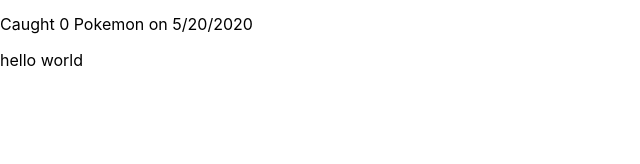
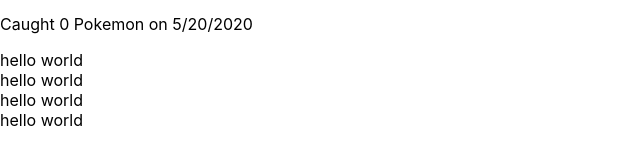
Before and after one commit to minwwgo/pokedex, a React (Create React App) app: page / in a window 1280 px wide. Shown: the part 500-664 px from the top of the page, without its empty margins (0-640 px from the left). Built offline with nearby package versions, Linux system fonts and the light colour scheme.

Commit message:
four footer

```diff
--- a/src/App.js
+++ b/src/App.js
@@ -16,6 +16,9 @@ function App() {
       <BestPokemon  abilities={abilities}/>
       <CaughtPokemon newDate={newDate}/>
       <Footer/>
+      <Footer/>
+      <Footer/>
+      <Footer/>
     </div>
   );
 }
```
